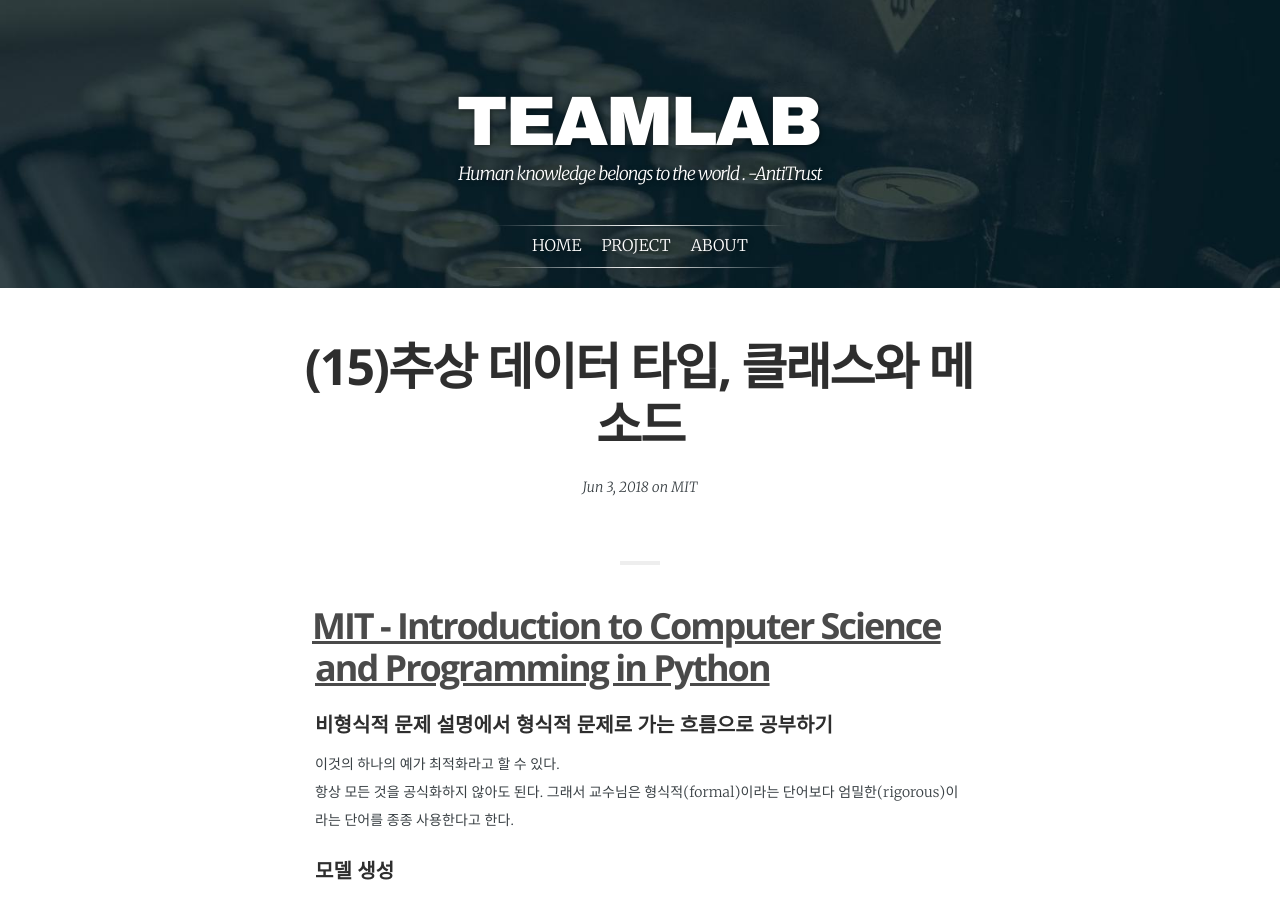
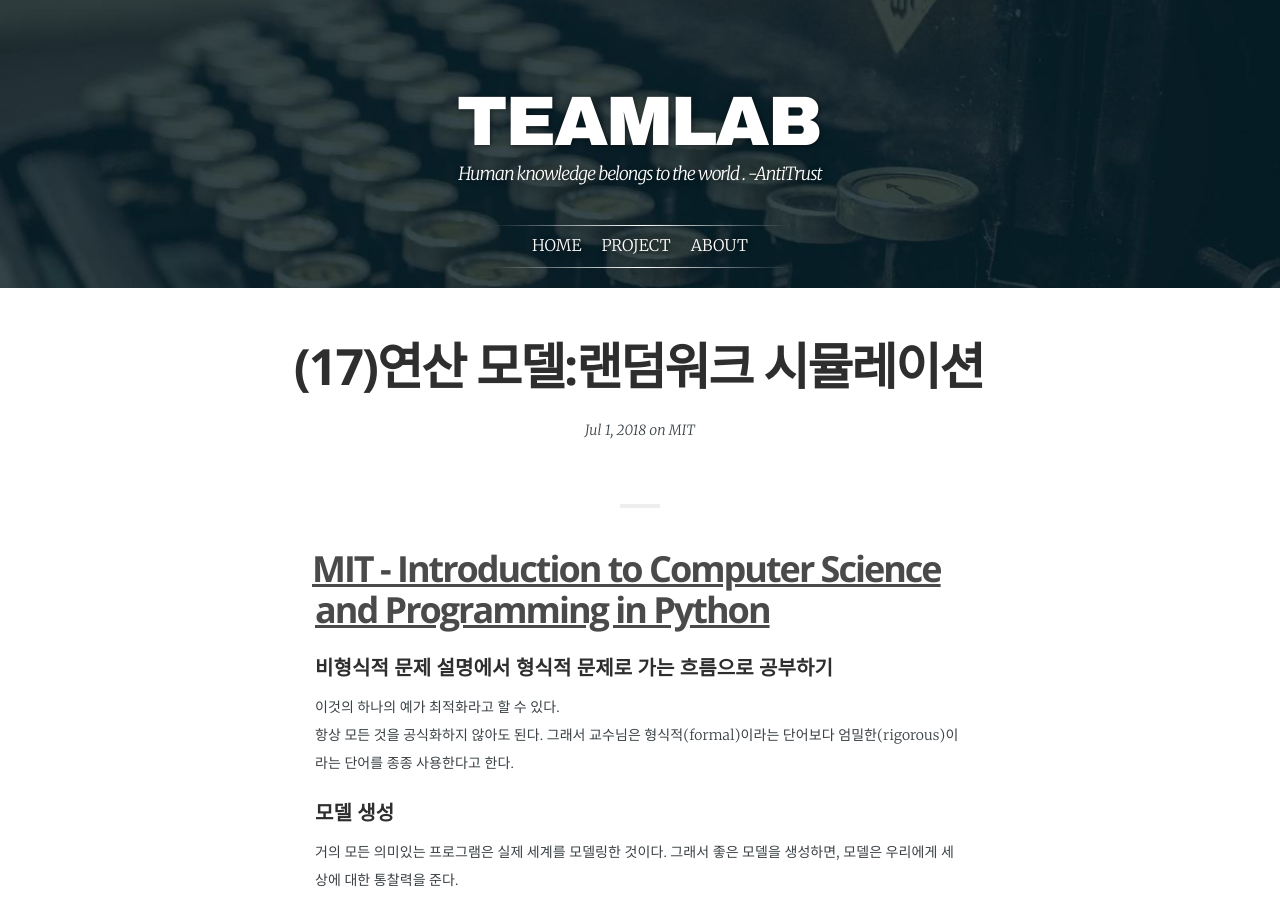
Before and after one commit to TeamLab/jekyllDecent, a Jekyll site: the page built from _posts/2018-07-01-lec.17.md, in a window 1280 px wide and 900 px high. Built offline with Jekyll 4.4.1, drawn with Linux system fonts in a browser that asks for light colours; some web fonts are replaced.

Commit message:
Update 2018-07-01-lec.17.md

```diff
--- a/_posts/2018-07-01-lec.17.md
+++ b/_posts/2018-07-01-lec.17.md
@@ -1,7 +1,7 @@
 ---
 layout:            post
-title:             "(15)추상 데이터 타입, 클래스와 메소드"
-date:              2018-06-03 13:10:00 +0300
+title:             "(17)연산 모델:랜덤워크 시뮬레이션"
+date:              2018-07-01 13:10:00 +0300
 tags:              MIT
 category:          MIT - Introduction to Computer Science and Programming in Python
 author:            kimyoonjin
```
